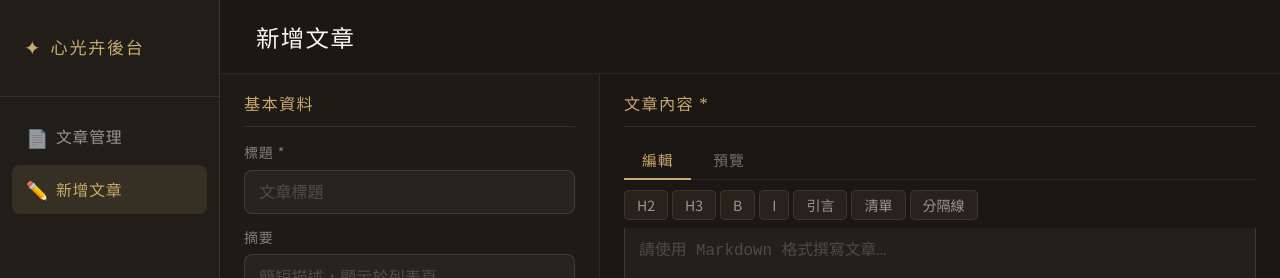
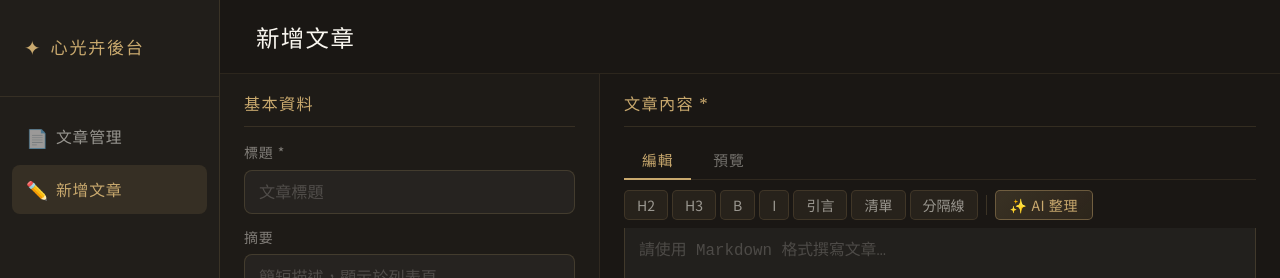
Before and after one commit to sam6091260/Fosanthos_offical, a Next.js app: page /admin/posts/new in a window 1280 px wide. Shown: the top 278 px of the page. Built offline with nearby package versions, Linux system fonts and the light colour scheme; no server answers.

Commit message:
feat: 新增 AI Markdown 自動格式化功能（Gemini 2.5 Flash）

```diff
--- a/app/admin/_components/PostEditor/PostEditor.js
+++ b/app/admin/_components/PostEditor/PostEditor.js
@@ -99,6 +99,8 @@ export default function PostEditor({ initialData = {}, onSuccess }) {
   const [error, setError] = useState('')
   const [success, setSuccess] = useState('')
   const [formCollapsed, setFormCollapsed] = useState(false)
+  const [aiLoading, setAiLoading] = useState(false)
+  const [aiMsg, setAiMsg] = useState('')   // '' | 'ok' | error string
 
   // ── 工具列插入 ──────────────────────────────────────────
   function insertMarkdown(insertFn) {
@@ -118,6 +120,61 @@ export default function PostEditor({ initialData = {}, onSuccess }) {
       el.value = newValue
       const cursor = start + inserted.length
       el.setSelectionRange(cursor, cursor)
+    }
+  }
+
+  // ── AI Markdown 格式化 ──────────────────────────────────
+  async function handleAiFormat() {
+    const el = contentRef.current
+    if (!el) return
+
+    // 若有選取文字只處理選取部分，否則整篇
+    const start = el.selectionStart
+    const end = el.selectionEnd
+    const hasSelection = start !== end
+    const targetText = hasSelection ? el.value.slice(start, end) : el.value
+
+    if (!targetText.trim()) {
+      setAiMsg('請先輸入文章內容')
+      setTimeout(() => setAiMsg(''), 3000)
+      return
+    }
+
+    setAiLoading(true)
+    setAiMsg('')
+    try {
+      const res = await fetch('/api/ai/format-markdown', {
+        method: 'POST',
+        headers: { 'Content-Type': 'application/json' },
+        body: JSON.stringify({ content: targetText }),
+      })
+      const data = await res.json()
+      if (!res.ok) throw new Error(data.error || 'AI 處理失敗')
+
+      el.focus()
+      if (hasSelection) {
+        // 只替換選取範圍
+        el.setSelectionRange(start, end)
+      } else {
+        // 全選整個 textarea
+        el.setSelectionRange(0, el.value.length)
+      }
+      const ok = document.execCommand('insertText', false, data.result)
+      if (!ok) {
+        // fallback
+        if (hasSelection) {
+          el.value = el.value.slice(0, start) + data.result + el.value.slice(end)
+        } else {
+          el.value = data.result
+        }
+      }
+      setAiMsg('ok')
+      setTimeout(() => setAiMsg(''), 3000)
+    } catch (err) {
+      setAiMsg(err.message)
+      setTimeout(() => setAiMsg(''), 5000)
+    } finally {
+      setAiLoading(false)
     }
   }
 
@@ -408,6 +465,25 @@ export default function PostEditor({ initialData = {}, onSuccess }) {
                     {btn.label}
                   </button>
                 ))}
+
+                {/* AI 格式化按鈕 */}
+                <div className={styles.toolbarDivider} />
+                <button
+                  type="button"
+                  className={`${styles.aiBtn} ${aiLoading ? styles.aiBtnLoading : ''}`}
+                  onClick={handleAiFormat}
+                  disabled={aiLoading}
+                  title="AI 自動判斷並加入 Markdown 格式（有選取文字則只處理選取部分）"
+                >
+                  {aiLoading ? '✨ 整理中…' : '✨ AI 整理'}
+                </button>
+
+                {/* AI 狀態提示 */}
+                {aiMsg && (
+                  <span className={`${styles.aiMsg} ${aiMsg === 'ok' ? styles.aiMsgOk : styles.aiMsgErr}`}>
+                    {aiMsg === 'ok' ? '✓ 格式化完成' : `⚠ ${aiMsg}`}
+                  </span>
+                )}
               </div>
               <textarea
                 ref={contentRef}
--- a/app/admin/_components/PostEditor/PostEditor.module.css
+++ b/app/admin/_components/PostEditor/PostEditor.module.css
@@ -353,6 +353,90 @@ select.input option {
   color: var(--color-gold);
 }
 
+/* AI 整理按鈕分隔線 */
+.toolbarDivider {
+  width: 1px;
+  height: 20px;
+  background: rgba(201, 169, 110, 0.2);
+  margin: 0 4px;
+  align-self: center;
+}
+
+/* AI 整理按鈕 */
+.aiBtn {
+  padding: 4px 14px;
+  background: linear-gradient(135deg, rgba(201, 169, 110, 0.18), rgba(180, 140, 80, 0.12));
+  border: 1px solid rgba(201, 169, 110, 0.4);
+  border-radius: 5px;
+  font-family: var(--font-sans);
+  font-size: 0.78rem;
+  color: var(--color-gold);
+  cursor: pointer;
+  letter-spacing: 0.04em;
+  transition: all 0.25s ease;
+  position: relative;
+  overflow: hidden;
+}
+
+.aiBtn::before {
+  content: '';
+  position: absolute;
+  inset: 0;
+  background: linear-gradient(135deg, rgba(201, 169, 110, 0.12), transparent);
+  opacity: 0;
+  transition: opacity 0.2s ease;
+}
+
+.aiBtn:hover:not(:disabled) {
+  background: linear-gradient(135deg, rgba(201, 169, 110, 0.28), rgba(180, 140, 80, 0.2));
+  border-color: var(--color-gold);
+  box-shadow: 0 0 10px rgba(201, 169, 110, 0.2);
+}
+
+.aiBtn:hover:not(:disabled)::before {
+  opacity: 1;
+}
+
+.aiBtn:disabled {
+  cursor: not-allowed;
+  opacity: 0.7;
+}
+
+/* loading 狀態：脇豌發光動畫 */
+.aiBtnLoading {
+  animation: aiPulse 1.2s ease-in-out infinite;
+}
+
+@keyframes aiPulse {
+  0%, 100% { box-shadow: 0 0 4px rgba(201, 169, 110, 0.2); }
+  50%       { box-shadow: 0 0 14px rgba(201, 169, 110, 0.5); border-color: var(--color-gold); }
+}
+
+/* AI 狀態提示文字 */
+.aiMsg {
+  font-family: var(--font-sans);
+  font-size: 0.75rem;
+  letter-spacing: 0.04em;
+  padding: 3px 10px;
+  border-radius: 4px;
+  animation: aiFadeIn 0.3s ease;
+}
+
+@keyframes aiFadeIn {
+  from { opacity: 0; transform: translateY(2px); }
+  to   { opacity: 1; transform: translateY(0); }
+}
+
+.aiMsgOk {
+  color: #a8b5a0;
+  background: rgba(168, 181, 160, 0.12);
+}
+
+.aiMsgErr {
+  color: #e07070;
+  background: rgba(224, 112, 112, 0.1);
+}
+
 /* ─── Content Textarea ────────────────────────────────── */
 .contentArea {
   flex: 1;
--- /dev/null
+++ b/app/api/ai/format-markdown/route.js
@@ -0,0 +1,70 @@
+import { NextResponse } from 'next/server'
+
+const GEMINI_API_URL =
+  'https://generativelanguage.googleapis.com/v1/models/gemini-2.5-flash:generateContent'
+
+const SYSTEM_PROMPT = `你是一位繁體中文文章的 Markdown 格式化助手，專門為身心靈品牌網站整理文章。
+
+請依照以下規則處理輸入的文章：
+1. **段落標題**：識別段落主題，加上 ## 或 ###（不要用 #，那是文章標題層級）
+2. **重要詞彙 / 課程名稱**：用 **粗體** 標示
+3. **金句、體悟、引言**：用 > 引言格式單獨呈現
+4. **條列式內容**（步驟、好處、特色等）：整理成 - 清單
+5. **段落之間**：若主題明顯切換，加入 --- 分隔線
+6. **保留原文**：不要改寫、刪減或翻譯文字，只添加 Markdown 標記
+7. **換行處理**：段落之間保留一個空白行
+
+只回傳格式化後的 Markdown 文字，不要包含任何解釋或說明文字。`
+
+export async function POST(request) {
+  try {
+    const { content } = await request.json()
+
+    if (!content || !content.trim()) {
+      return NextResponse.json({ error: '內容不能為空' }, { status: 400 })
+    }
+
+    const apiKey = process.env.GEMINI_API_KEY
+    if (!apiKey) {
+      return NextResponse.json({ error: '未設定 GEMINI_API_KEY' }, { status: 500 })
+    }
+
+    const response = await fetch(`${GEMINI_API_URL}?key=${apiKey}`, {
+      method: 'POST',
+      headers: { 'Content-Type': 'application/json' },
+      body: JSON.stringify({
+        contents: [
+          {
+            parts: [
+              {
+                text: `${SYSTEM_PROMPT}\n\n---\n\n以下是需要格式化的文章內容：\n\n${content}`,
+              },
+            ],
+          },
+        ],
+        generationConfig: {
+          temperature: 0.3,       // 低溫度，穩定輸出
+          maxOutputTokens: 8192,
+        },
+      }),
+    })
+
+    if (!response.ok) {
+      const errData = await response.json().catch(() => ({}))
+      const msg = errData?.error?.message || `Gemini API 錯誤（${response.status}）`
+      return NextResponse.json({ error: msg }, { status: 502 })
+    }
+
+    const data = await response.json()
+    const result = data?.candidates?.[0]?.content?.parts?.[0]?.text
+
+    if (!result) {
+      return NextResponse.json({ error: 'AI 回傳內容為空，請稍後再試' }, { status: 502 })
+    }
+
+    return NextResponse.json({ result })
+  } catch (err) {
+    console.error('[AI format-markdown]', err)
+    return NextResponse.json({ error: err.message || '伺服器錯誤' }, { status: 500 })
+  }
+}
```
